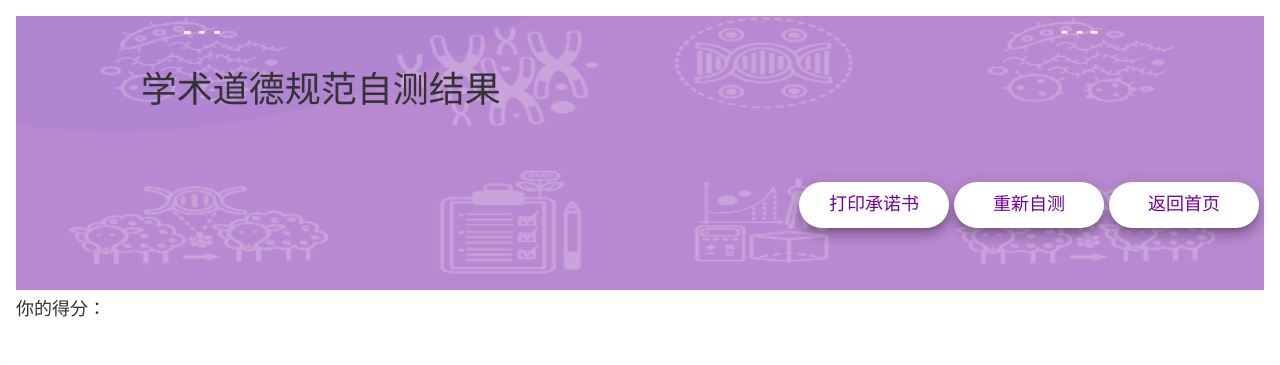
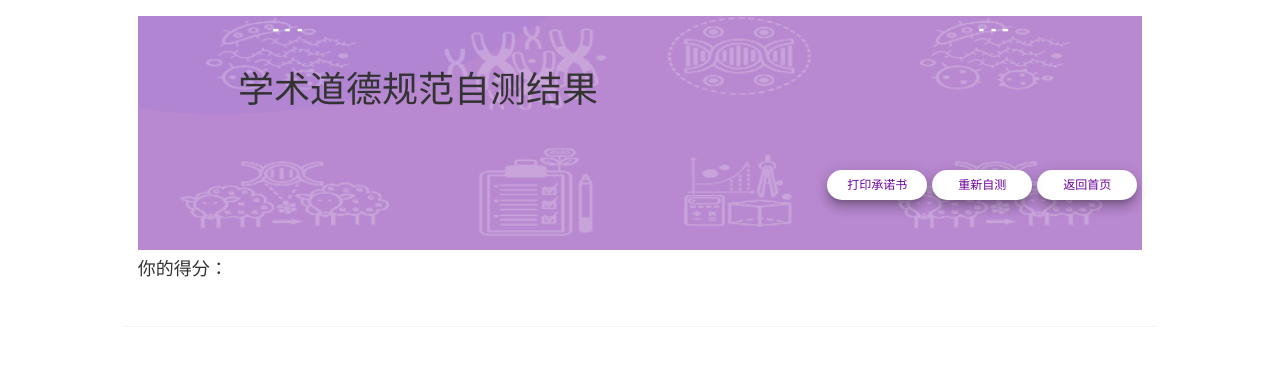
Before and after one commit to daaqing452/AcademicEthicsTest, a Django app: template static/template/survey_report.html in a window 1280 px wide. Shown: the top 365 px of the page. Run offline with Django 3.2, Linux system fonts and the light colour scheme; the template is opened without the code that fills it, so the values that code supplies are empty; some libraries are stand-ins or nearby versions.

Commit message:
fix several bugs

```diff
--- a/static/img/img_resize.py
+++ b/static/img/img_resize.py
@@ -1,11 +1,11 @@
 from PIL import Image
 
-im = Image.open('filesback1.jpg')
+im = Image.open('showback1.jpg')
 
 
-im1 = im.resize((1440, 720))
+im1 = im.resize((1920, 1346))
 
-im1.save('filesback.jpg')
+im1.save('showback.jpg')
 
 
 #1920 5292
--- a/static/js/survey_base.js
+++ b/static/js/survey_base.js
@@ -80,7 +80,7 @@ function createHtml(q,random_index = 0){
     switch(q.s_type){
         case 1:{
             HTMLContent += "</div>";
-            HTMLContent += "<div style=\"margin-left: 5%; margin-bottom: 5%\"><form>";
+            HTMLContent += "<div style=\"margin-left: 5%; margin-bottom: 10%\"><form>";
             for(var i = 0; i < q.n_option; i ++)
             {
                 var option = q.options[i];
@@ -89,10 +89,10 @@ function createHtml(q,random_index = 0){
                 }
                 else{
                     if((q.right_answer.indexOf(i) > -1) && (page_status == "create")){
-                        HTMLContent += "<div ><input type=\"radio\" name=\"single\" checked=\"true\" > <label class=\"q_item\" onclick=\"textcheck(this)\" style=\"margin-left: 10px;\">"+option.index+". ";
+                        HTMLContent += "<div class=\"col-xs-12\"><input type=\"radio\" name=\"single\" checked=\"true\" class=\"col-xs-1\" style = \"margin-left: -1em; margin-right: -5.2em;\"> <label class=\"q_item col-xs-11\" onclick=\"textcheck(this)\" >"+option.index+". ";
                     }
                     else{
-                        HTMLContent += "<div ><input type=\"radio\" name=\"single\" > <label class=\"q_item\" onclick=\"textcheck(this)\" style=\"margin-left: 10px;\">"+option.index+". ";
+                        HTMLContent += "<div class=\"col-xs-12\"><input type=\"radio\" name=\"single\" class=\"col-xs-1\" style = \"margin-left: -1em; margin-right: -5.2em;\"> <label class=\"q_item col-xs-11\" onclick=\"textcheck(this)\" >"+option.index+". ";
                     }
                     HTMLContent += option.text;
                     HTMLContent += "</label></div>";
@@ -106,7 +106,7 @@ function createHtml(q,random_index = 0){
         }
         case 2:{
             HTMLContent += "</div>";
-            HTMLContent += "<div style=\"margin-left: 5%; margin-bottom: 5%\"><form>";
+            HTMLContent += "<div style=\"margin-left: 5%; margin-bottom: 10%\"><form>";
             for(var i = 0; i < q.n_option; i ++)
             {
                 var option = q.options[i];
@@ -115,10 +115,10 @@ function createHtml(q,random_index = 0){
                 }
                 else{
                     if((q.right_answer.indexOf(i) > -1) && (page_status == "create")){
-                        HTMLContent += "<div ><input type=\"checkbox\" name=\"single\" checked=\"true\"> <label class=\"q_item\" onclick=\"textcheck(this)\" style=\"margin-left: 10px;\">"+option.index+". ";
+                        HTMLContent += "<div class=\"col-xs-12\"><input type=\"checkbox\" name=\"single\" checked=\"true\" class=\"col-xs-1\" style = \"margin-left: -1em; margin-right: -5.2em;\"> <label class=\"q_item col-xs-11\" onclick=\"textcheck(this)\" >"+option.index+". ";
                     }
                     else{
-                        HTMLContent += "<div><input type=\"checkbox\" name=\"single\"> <label class=\"q_item\" onclick=\"textcheck(this)\" style=\"margin-left: 10px;\"> "+option.index+". ";
+                        HTMLContent += "<div class=\"col-xs-12\"><input type=\"checkbox\" name=\"single\" class=\"col-xs-1\" style = \"margin-left: -1em; margin-right: -5.2em;\"> <label class=\"q_item col-xs-11\" onclick=\"textcheck(this)\" > "+option.index+". ";
                     }
                     HTMLContent += option.text;
                     HTMLContent += "</label></div>";
--- a/static/template/survey_create.html
+++ b/static/template/survey_create.html
@@ -12,7 +12,7 @@
 }
 </style>
 <body>
-<div >
+<div class="col-md-offset-1 col-md-10 ">
     <div class="panel" style="border-color: #BB8FCE; border-width: 2px">
         <div class="panel-body">
             <div class="input-group">
--- a/static/template/survey_fill.html
+++ b/static/template/survey_fill.html
@@ -14,7 +14,7 @@
 }
 </style>
 
-<div>
+<div class="col-md-offset-1 col-md-10 ">
     <!-- <div class="panel" style="border-color: #BB8FCE; border-width: 2px"> -->
     <div class="panel" >
         <div class="panel-body" >
@@ -23,7 +23,7 @@
                     <h1 style="margin-top: 20%">学术道德规范自测</h1>
                 </div>
                 <div class="btn-group" name="my-btn-group" style="width: 100%; margin-left: 10%">
-                <button type="button" class="btn btn-lg box-shadow"  onclick="window.location.href='/index'" style="color: #6F049C; background: white; border-radius: 50px 50px 50px 50px; width: 150px; margin-bottom: 5%"> 返回首页 </button>
+                <button type="button" class="btn btn-sm box-shadow"  onclick="window.location.href='/index'" style="color: #6F049C; background: white; border-radius: 50px 50px 50px 50px; width: 150px; margin-bottom: 5%"> 返回首页 </button>
                 </div>
             </div>
             <!-- <hr style="height: 2px; border: none; background-color: #BB8FCE"> -->
@@ -37,7 +37,7 @@
                 </table>
             </div>
             <div style = "background-image:url('{% static 'img/fillbuttom.jpg' %}'); width: 100%; height: 150px; background-size: cover;">
-                <button id="release_btn" class="btn btn-lg box-shadow" data-toggle="modal" data-target="#myModal_alert" onclick="submit()" style="float: right; color: #6F049C; background: white; border-radius: 50px 50px 50px 50px; width: 100px; margin-top: 10px; margin-right: 20%"  > 提交 </button>
+                <button id="release_btn" class="btn btn-sm box-shadow" data-toggle="modal" data-target="#myModal_alert" onclick="submit()" style="float: right; color: #6F049C; background: white; border-radius: 50px 50px 50px 50px; width: 100px; margin-top: 10px; margin-right: 20%"  > 提交 </button>
             </div>
             <!--<button type="button" class="btn btn-sm" style="float: right; background-color: #BB8FCE; color: white;" onclick="print_promise()" style="text-decoration:none; " >打印承诺书</button>
             <br/><br/>
--- a/static/template/survey_report.html
+++ b/static/template/survey_report.html
@@ -17,7 +17,7 @@
 {% if not_exist %}
 <h3>无此用户问卷</h3>
 {% else %}
-<div >
+<div class="col-md-offset-1 col-md-10 ">
     <div class="panel" >
         <div class="panel-body">
             <div style = "background-image:url('{% static 'img/fillback.jpg' %}'); background-size: 100% 100%;">
@@ -25,9 +25,9 @@
                     <h1 style="margin-top: 15%">学术道德规范自测结果</h1>
                 </div>
                 <div class="btn-group" name="my-btn-group" style="width: 100%; margin-bottom: 5%">
-                <button type="button" class="btn btn-lg box-shadow" onclick="window.location.href='/index'" style="float: right; color: #6F049C; background: white; border-radius: 50px 50px 50px 50px; width: 150px;margin-left: 5px; margin-right: 5px;"> 返回首页 </button>
-                <button type="button" class="btn btn-lg box-shadow"  onclick="retest()" style="float: right;color: #6F049C; background: white; border-radius: 50px 50px 50px 50px; width: 150px; margin-left: 5px"> 重新自测 </button>
-                <button type="button" class="btn btn-lg box-shadow" style="float: right; color: #6F049C; background: white; border-radius: 50px 50px 50px 50px; width: 150px;" onclick="print_promise()" style="text-decoration:none; " >打印承诺书</button>
+                <button type="button" class="btn btn-sm box-shadow" onclick="window.location.href='/index'" style="float: right; color: #6F049C; background: white; border-radius: 50px 50px 50px 50px; width: 100px;margin-left: 5px; margin-right: 5px;"> 返回首页 </button>
+                <button type="button" class="btn btn-sm box-shadow"  onclick="retest()" style="float: right;color: #6F049C; background: white; border-radius: 50px 50px 50px 50px; width: 100px; margin-left: 5px"> 重新自测 </button>
+                <button type="button" class="btn btn-sm box-shadow" style="float: right; color: #6F049C; background: white; border-radius: 50px 50px 50px 50px; width: 100px;" onclick="print_promise()" style="text-decoration:none; " >打印承诺书</button>
                 </div>
             </div>
 
```
Also changed, not shown: static/img/showback1.jpg (deleted).
